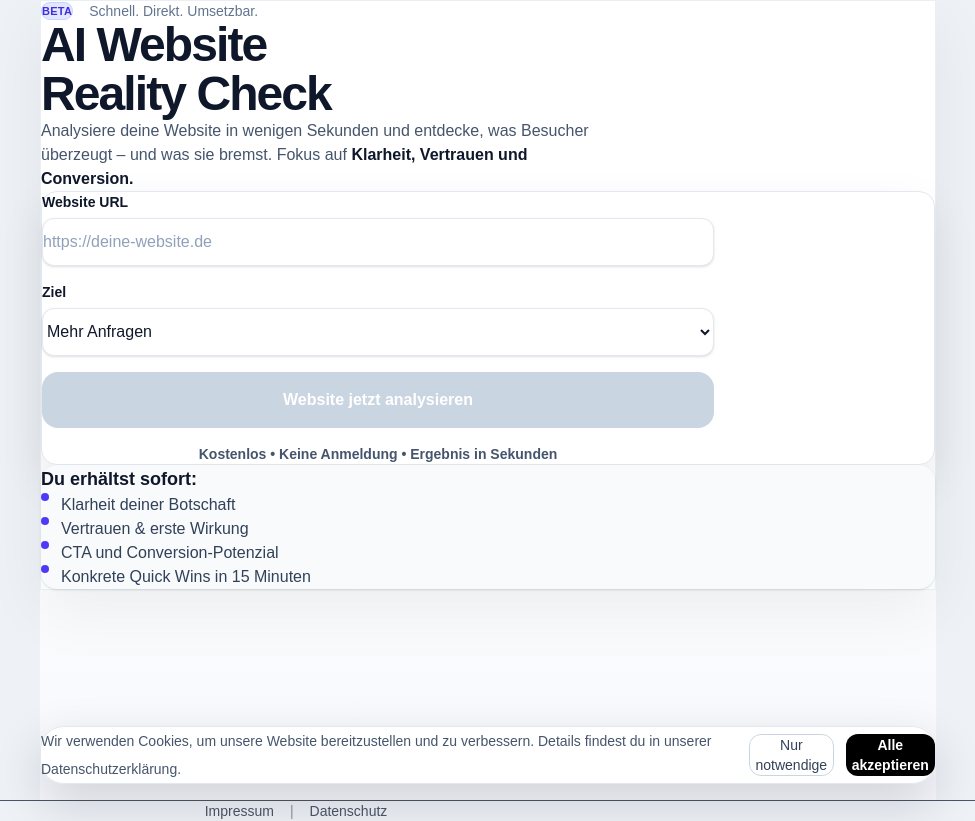
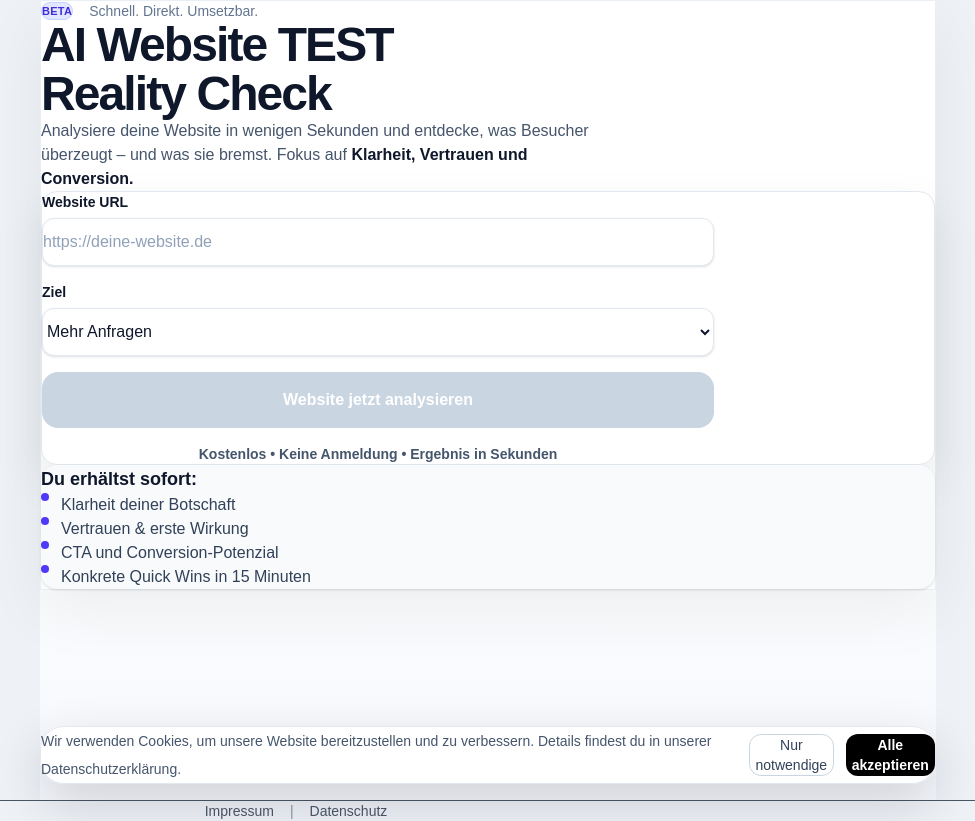
Before and after one commit to robertpetrovic87-code/Digitalstruktur, a Next.js app: page / in a window 1280 px wide. Shown: the whole page, without its empty margins (152-1127 px from the left). Built offline with nearby package versions, Linux system fonts and the light colour scheme.

Commit message:
fix blueprint prompt usage_guide

```diff
--- a/app/page.tsx
+++ b/app/page.tsx
@@ -193,7 +193,7 @@ export default function Home() {
 
               <div className="max-w-2xl text-left md:pl-2">
                 <h1 className="text-[2.2rem] font-bold leading-[1.02] tracking-[-0.04em] text-slate-900 sm:text-5xl">
-                  AI Website
+                  AI Website TEST
                   <br />
                   Reality Check
                 </h1>
```
